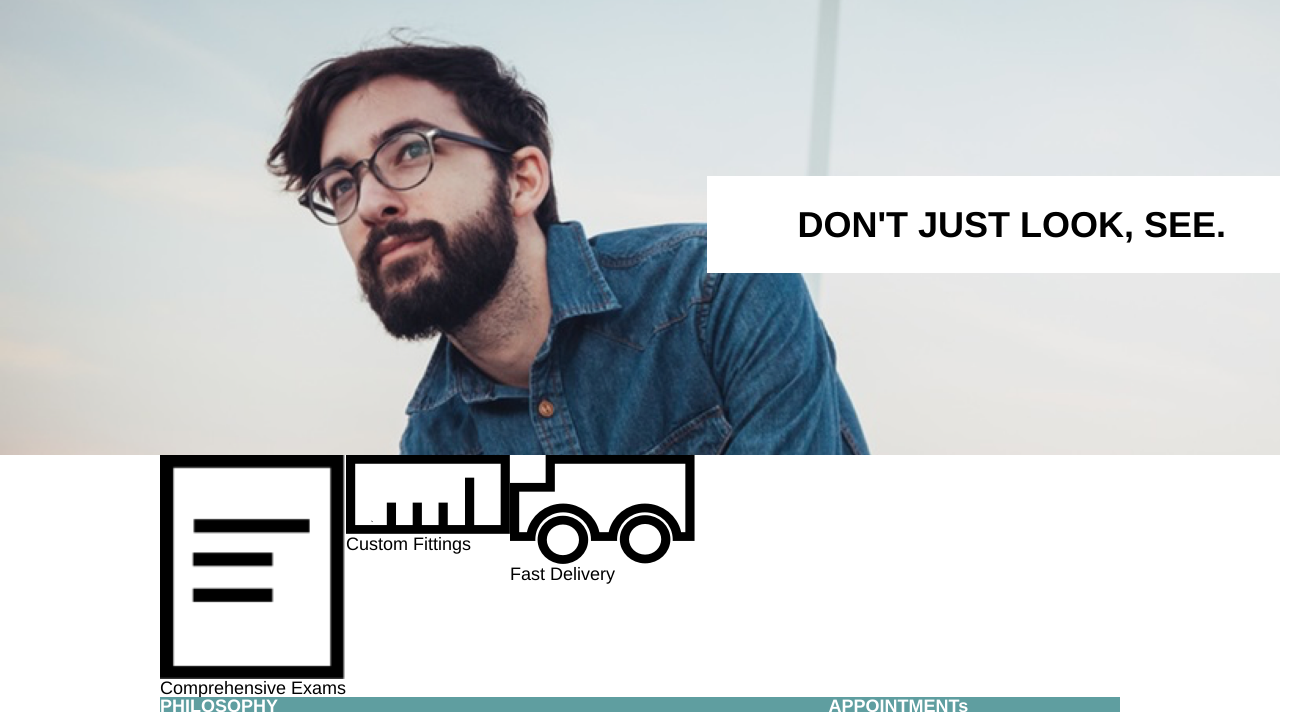
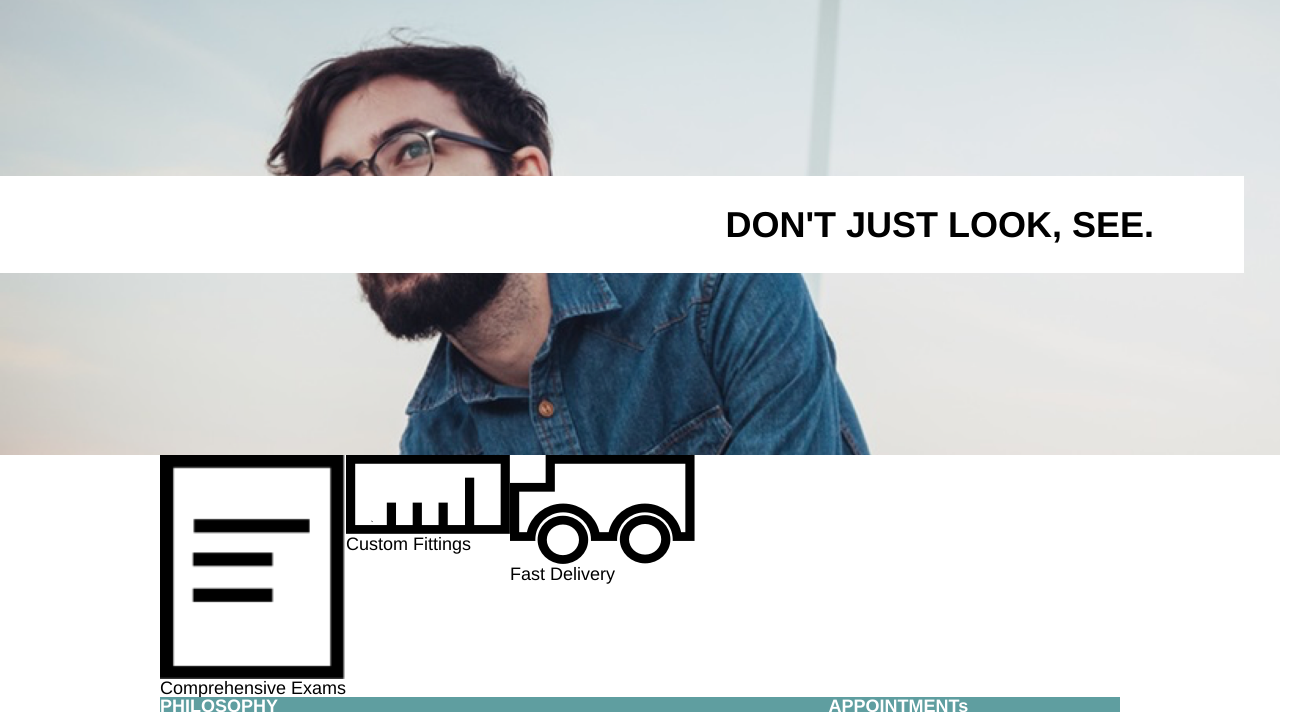
Before and after one commit to MenasheKoren/optics, a plain HTML site: page index.html in a window 1280 px wide. Shown: the part 85-797 px from the top of the page, 1316 px wide, since content can reach past the window. Drawn offline with Linux system fonts and the light colour scheme.

Commit message:
Change banner box

```diff
--- a/resources/css/style.css
+++ b/resources/css/style.css
@@ -60,9 +60,8 @@ nav li {
 .main-banner {
   display         : flex;
   position        : relative;
-  float           : right;
   margin-top      : 10rem;
-  margin-right    : -2rem;
+  margin-right    : 2rem;
   padding         : 1.5rem 5rem;
   background-color: white;
   font-size       : 2rem;
```
